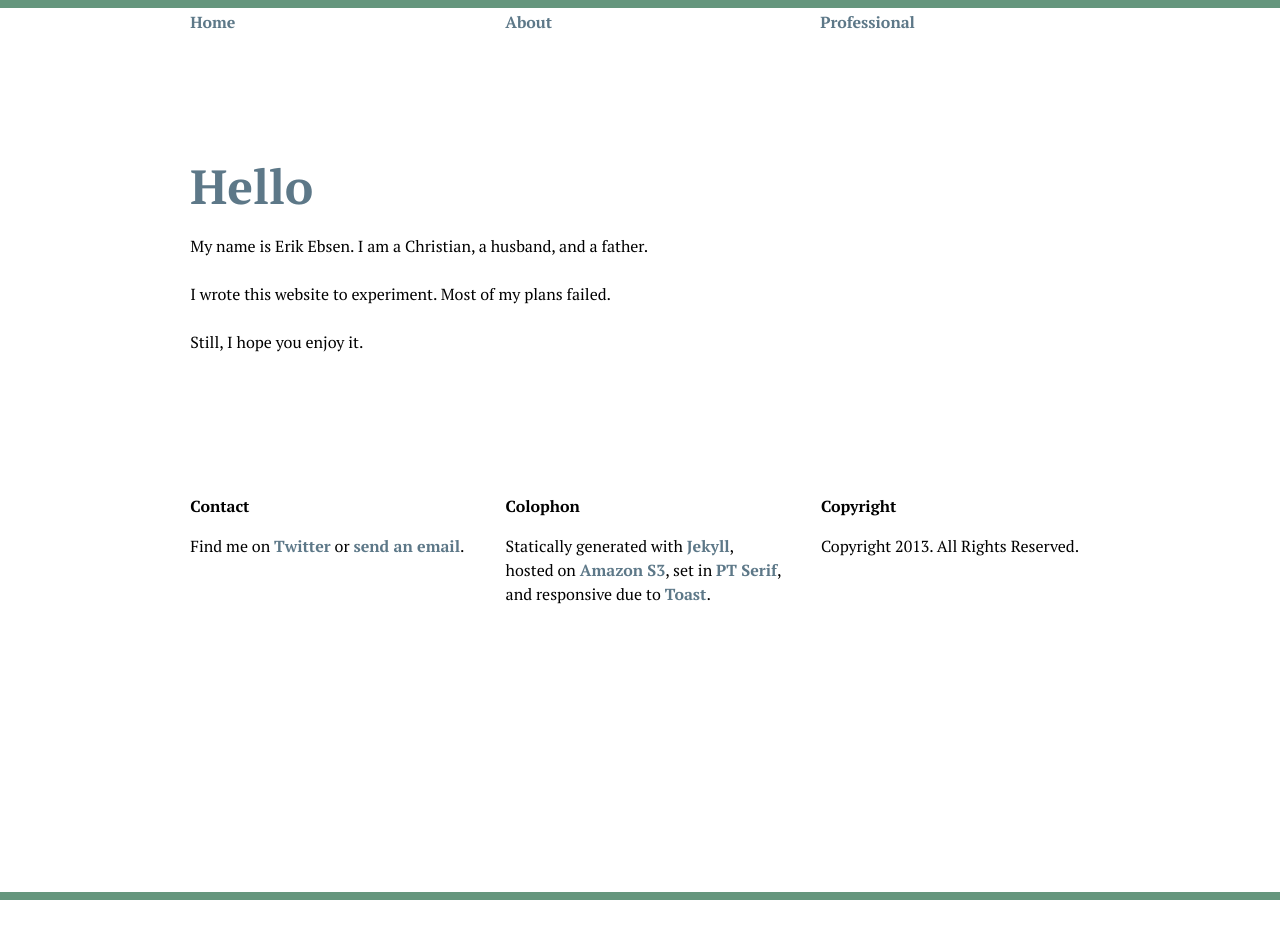
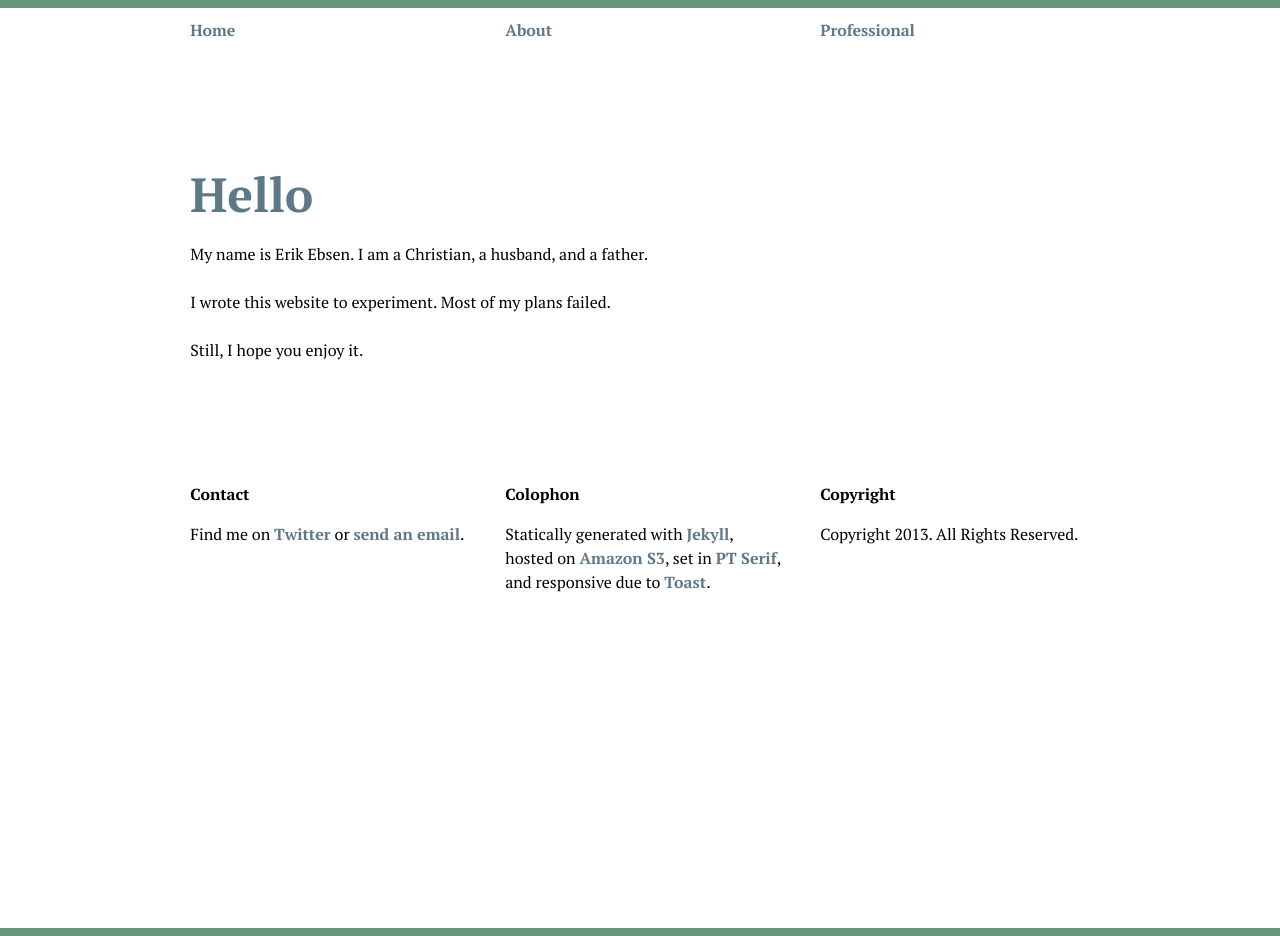
Before and after one commit to ebsen/ebsen.me, a Jekyll site: the page built from index.html, in a window 1280 px wide. Built offline with Jekyll 4.4.1, drawn with Linux system fonts in a browser that asks for light colours; before the commit the page ends 900 px from its top, so only the background shows below that.

Commit message:
Got .bottom-bar anchored to bottom...i think

```diff
--- a/_layouts/default.html
+++ b/_layouts/default.html
@@ -25,12 +25,12 @@
 		<article class="grids">
 			{{ content }}
 		</article> <!-- .grids -->
-	</div> <!-- .wrap -->
+	<!-- </div> <!-- .wrap -->
 
   <!-- Footer -->
-  <footer>
-		<div class="wrap">
-			<section class="grids">
+  <footer class="grids">
+		<!-- <div class="wrap">			 -->
+			<!-- <section class="grids"> -->
 				<section class="grid-one-third">
 					Contact
 					<p>Find me on <a href="https://twitter.com/eriklebsen/">Twitter</a> or <a href="mailto:erik.ebsen@me.com">send an email</a>.</p>
@@ -43,9 +43,10 @@
 					Copyright
 					<p>Copyright 2013. All Rights Reserved.</p>
 				</section>
-			</section> <!-- .grids -->
-		</div> <!-- .wrap -->
+			<!-- </section> <!-- .grids -->
+		<!-- </div> <!-- .wrap -->
 	</footer>
+	</div> <!-- .wrap -->
 
 	<div class="bottom-bar"></div>
 
--- a/css/overrides.css
+++ b/css/overrides.css
@@ -1,11 +1,28 @@
 /*************
-	COLORS
+	LAYOUT & COLOR
 *************/
+html, body {
+	height: 100%;
+}
 .top-bar, .bottom-bar {
+/*	position: fixed;*/
+	width: 100%;
+	height: 0.5em;
 	background-color: #65967D; /*green*/
+}
+.wrap {
+	min-height: 100%;
+}
+.grids [class*="grid-"] {
+	padding: 0 0 0 20px;
 }
 h1, a {
 	color: #5D7888;
+}
+.bottom-bar {
+/*	position: fixed;*/
+	left: 0px;
+	bottom: 0px;
 }
 
 /*************
@@ -29,23 +46,3 @@ section p {
 ul {
 	padding-left: 0;
 }
-
-/*************
-	LAYOUT
-*************/
-html, body {
-	height: 100%;
-}
-.top-bar, .bottom-bar {
-	position: fixed;
-	width: 100%;
-	height: 0.5em;
-}
-.grids [class*="grid-"] {
-	padding: 0 0 0 20px;
-}
-.bottom-bar {
-/*	position: fixed;*/
-	left: 0px;
-	bottom: 0px;
-}
```
